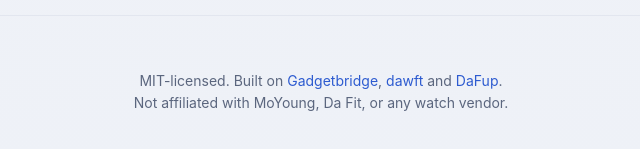
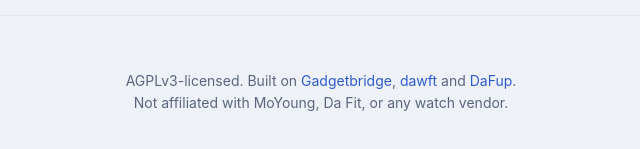
Before and after one commit to jphein/moyoung-watch, a plain HTML site: page docs/index.html in a window 1280 px wide. Shown: the part 2849-2998 px from the top of the page, 319-959 px from the left. Drawn offline with Linux system fonts and the light colour scheme.

Commit message:
license: relicense MIT -> AGPL-3.0
Match the sister projects (tagalong / ibags / smartring / starmax-gtx2, all
AGPLv3) and this project's own Gadgetbridge lineage. The GPL-2.0 dawft stays
arm's-length (invoked as a subprocess, never linked or vendored) — fine under
AGPLv3.

```diff
--- a/docs/index.html
+++ b/docs/index.html
@@ -322,7 +322,7 @@
 
 <footer>
   <div class="wrap">
-    <p>MIT-licensed. Built on <a href="https://gadgetbridge.org/gadgets/wearables/moyoung/">Gadgetbridge</a>,
+    <p>AGPLv3-licensed. Built on <a href="https://gadgetbridge.org/gadgets/wearables/moyoung/">Gadgetbridge</a>,
       <a href="https://github.com/david47k/dawft">dawft</a> and
       <a href="https://github.com/VicGuy/DaFup">DaFup</a>.<br>
       Not affiliated with MoYoung, Da Fit, or any watch vendor.</p>
```
Also changed, not shown: 3 other files.
